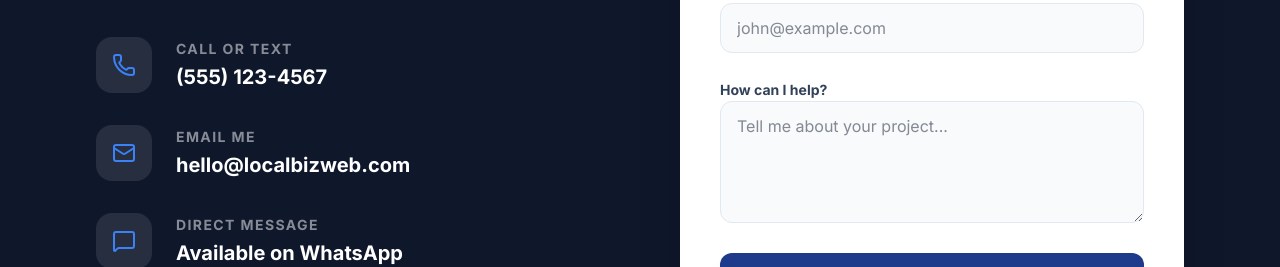
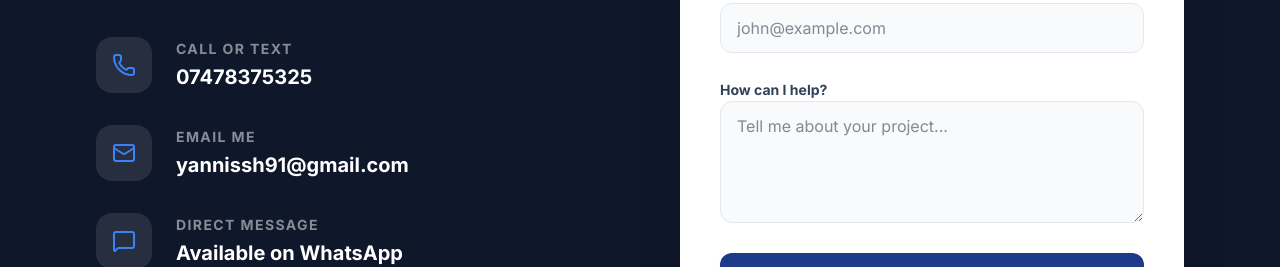
Before and after one commit to Yanbear91/MyWebsite, a React (Vite) app: page / in a window 1280 px wide. Shown: the part 6540-6807 px from the top of the page. Built offline with nearby package versions, Linux system fonts and the light colour scheme.

Commit message:
Update from unzipped files (4)

```diff
--- a/src/App.tsx
+++ b/src/App.tsx
@@ -483,7 +483,7 @@ const Contact = () => (
             </div>
             <div>
               <div className="text-sm opacity-50 uppercase tracking-widest font-bold mb-1">Call or Text</div>
-              <div className="text-xl font-bold">(555) 123-4567</div>
+              <a href="https://wa.me/447478375325" target="_blank" rel="noopener noreferrer" className="text-xl font-bold hover:text-brand-accent transition-colors">07478375325</a>
             </div>
           </div>
 
@@ -493,7 +493,7 @@ const Contact = () => (
             </div>
             <div>
               <div className="text-sm opacity-50 uppercase tracking-widest font-bold mb-1">Email Me</div>
-              <div className="text-xl font-bold">hello@localbizweb.com</div>
+              <a href="mailto:yannissh91@gmail.com" className="text-xl font-bold hover:text-brand-accent transition-colors">yannissh91@gmail.com</a>
             </div>
           </div>
 
@@ -503,7 +503,7 @@ const Contact = () => (
             </div>
             <div>
               <div className="text-sm opacity-50 uppercase tracking-widest font-bold mb-1">Direct Message</div>
-              <div className="text-xl font-bold">Available on WhatsApp</div>
+              <a href="https://wa.me/447478375325" target="_blank" rel="noopener noreferrer" className="text-xl font-bold hover:text-brand-accent transition-colors">Available on WhatsApp</a>
             </div>
           </div>
         </div>
@@ -577,8 +577,8 @@ const Footer = () => (
 
       <div className="flex gap-6">
         <a href="#" className="text-slate-400 hover:text-brand-primary transition-colors"><Globe size={20} /></a>
-        <a href="#" className="text-slate-400 hover:text-brand-primary transition-colors"><Mail size={20} /></a>
-        <a href="#" className="text-slate-400 hover:text-brand-primary transition-colors"><Phone size={20} /></a>
+        <a href="mailto:yannissh91@gmail.com" className="text-slate-400 hover:text-brand-primary transition-colors"><Mail size={20} /></a>
+        <a href="https://wa.me/447478375325" target="_blank" rel="noopener noreferrer" className="text-slate-400 hover:text-brand-primary transition-colors"><Phone size={20} /></a>
       </div>
     </div>
   </footer>
```
Also changed, not shown: 1 other file (tests, documents, lock files or other folders).
